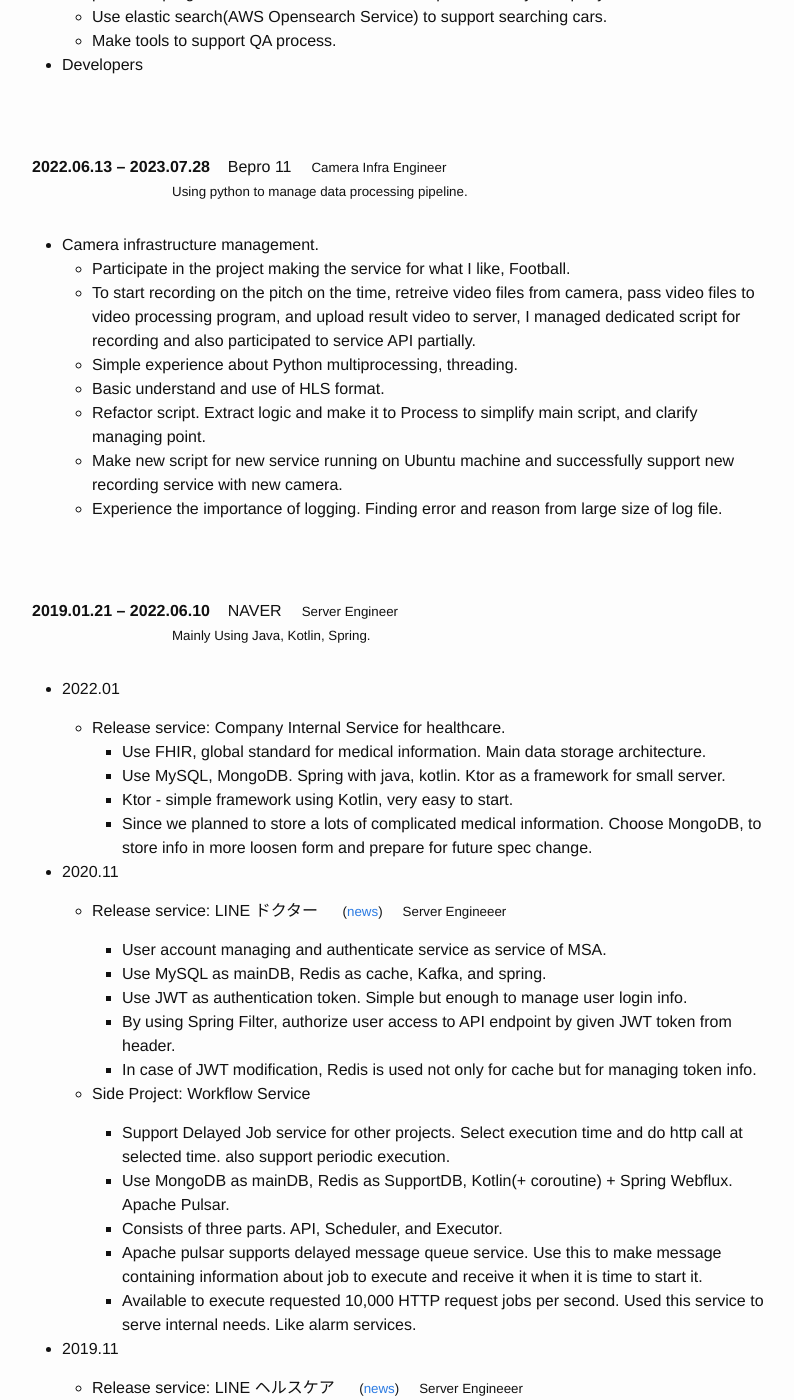
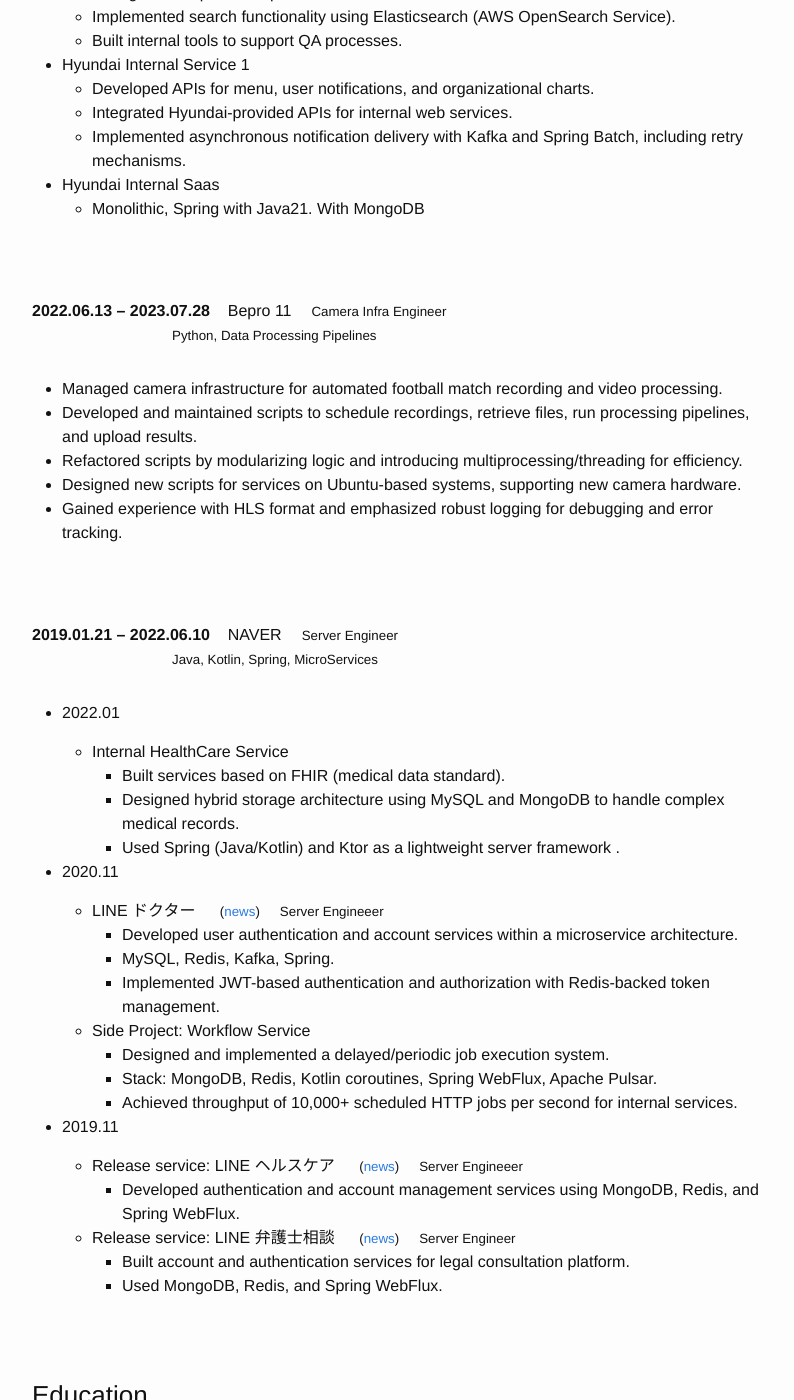
Before and after one commit to jaeyounglee978/jaeyounglee978.github.io, a Jekyll site: the page built from index.md, in a window 1280 px wide and 1400 px high, scrolled down 425 px. Shown: the whole window, without its empty margins (238-1032 px from the left). Built offline with Jekyll 4.4.1, drawn with Linux system fonts in a browser that asks for light colours; some of the changed text lies outside the part shown.

Commit message:
Update index.md

```diff
--- a/index.md
+++ b/index.md
@@ -31,73 +31,69 @@ title: "Jaeyoung Lee CV"
 2022.08.07 &ndash;
 
 : Ignite<small>Backend dev</small>\\
-<small>Using Java, Kotlin, Spring.</small>
+<small>Java, Kotlin, Spring.</small>
 
 - [KIA CPO service][kiaCpo]
-  - Developing and maintaining User side service and data flow of user request.
-  - Call external API to get expected price of user's car, and manage user request's status following purchase progress untill the car is decided to be purchased by Company.
-  - Use elastic search(AWS Opensearch Service) to support searching cars.
-  - Make tools to support QA process.
-- Developers
+  - Developed and maintained user-facing services and request data flows.
+  - Integrated external APIs to provide estimated car prices and managed request status throughout the purchase process.
+  - Implemented search functionality using Elasticsearch (AWS OpenSearch Service).
+  - Built internal tools to support QA processes.
+
+- Hyundai Internal Service 1
+  - Developed APIs for menu, user notifications, and organizational charts.
+  - Integrated Hyundai-provided APIs for internal web services.
+  - Implemented asynchronous notification delivery with Kafka and Spring Batch, including retry mechanisms.
+
+- Hyundai Internal Saas
+  - Monolithic, Spring with Java21. With MongoDB
 
 <br><br>
 
 2022.06.13 &ndash; 2023.07.28 &nbsp;&nbsp;&nbsp;
 
 : Bepro 11<small>Camera Infra Engineer</small>\\
-<small>Using python to manage data processing pipeline.</small>
+<small>Python, Data Processing Pipelines</small>
 
-- Camera infrastructure management.
-  - Participate in the project making the service for what I like, Football.
-  - To start recording on the pitch on the time, retreive video files from camera, pass video files to video processing program, and upload result video to server, I managed dedicated script for recording and also participated to service API partially.
-  - Simple experience about Python multiprocessing, threading.
-  - Basic understand and use of HLS format.
-  - Refactor script. Extract logic and make it to Process to simplify main script, and clarify managing point.
-  - Make new script for new service running on Ubuntu machine and successfully support new recording service with new camera.
-  - Experience the importance of logging. Finding error and reason from large size of log file.
+- Managed camera infrastructure for automated football match recording and video processing.
+- Developed and maintained scripts to schedule recordings, retrieve files, run processing pipelines, and upload results.
+- Refactored scripts by modularizing logic and introducing multiprocessing/threading for efficiency.
+- Designed new scripts for services on Ubuntu-based systems, supporting new camera hardware.
+- Gained experience with HLS format and emphasized robust logging for debugging and error tracking.
 
 <br><br>
 
 2019.01.21 &ndash; 2022.06.10 &nbsp;&nbsp;&nbsp;
 
 : NAVER<small>Server Engineer</small>\\
-<small>Mainly Using Java, Kotlin, Spring.</small>
+<small>Java, Kotlin, Spring, MicroServices</small>
 
 - 2022.01
 
-  - Release service: Company Internal Service for healthcare.
-    - Use FHIR, global standard for medical information. Main data storage architecture.
-    - Use MySQL, MongoDB. Spring with java, kotlin. Ktor as a framework for small server.
-    - Ktor - simple framework using Kotlin, very easy to start.
-    - Since we planned to store a lots of complicated medical information. Choose MongoDB, to store info in more loosen form and prepare for future spec change.
+  - Internal HealthCare Service
+    - Built services based on FHIR (medical data standard).
+    - Designed hybrid storage architecture using MySQL and MongoDB to handle complex medical records.
+    - Used Spring (Java/Kotlin) and Ktor as a lightweight server framework  .
 
 - 2020.11
 
-  - Release service: LINE ドクター <small>([news][lindDoctorNews])</small><small>Server Engineeer</small>
-
-    - User account managing and authenticate service as service of MSA.
-    - Use MySQL as mainDB, Redis as cache, Kafka, and spring.
-    - Use JWT as authentication token. Simple but enough to manage user login info.
-    - By using Spring Filter, authorize user access to API endpoint by given JWT token from header.
-    - In case of JWT modification, Redis is used not only for cache but for managing token info.
+  - LINE ドクター <small>([news][lindDoctorNews])</small><small>Server Engineeer</small>
+    - Developed user authentication and account services within a microservice architecture.
+    - MySQL, Redis, Kafka, Spring.
+    - Implemented JWT-based authentication and authorization with Redis-backed token management.
 
   - Side Project: Workflow Service
-    - Support Delayed Job service for other projects. Select execution time and do http call at selected time. also support periodic execution.
-    - Use MongoDB as mainDB, Redis as SupportDB, Kotlin(+ coroutine) + Spring Webflux. Apache Pulsar.
-    - Consists of three parts. API, Scheduler, and Executor.
-    - Apache pulsar supports delayed message queue service. Use this to make message containing information about job to execute and receive it when it is time to start it.
-    - Available to execute requested 10,000 HTTP request jobs per second. Used this service to serve internal needs. Like alarm services.
+    - Designed and implemented a delayed/periodic job execution system.
+    - Stack: MongoDB, Redis, Kotlin coroutines, Spring WebFlux, Apache Pulsar.
+    - Achieved throughput of 10,000+ scheduled HTTP jobs per second for internal services.
 
 - 2019.11
 
   - Release service: LINE ヘルスケア <small>([news][lineHealthCareNews])</small><small>Server Engineeer</small>
-
-    - User account managing and authenticate service as service of MSA.
-    - Use MongoDB as mainDB, Redis as cache, and spring webflux
+    - Developed authentication and account management services using MongoDB, Redis, and Spring WebFlux.
 
   - Release service: LINE 弁護士相談 <small>([news][lineLaywerConsultNews])</small><small>Server Engineer </small>
-    - User account managing and authenticate service as service of MSA.
-    - Use MongoDB as mainDB, Redis as cache, and spring webflux
+    - Built account and authentication services for legal consultation platform.
+    - Used MongoDB, Redis, and Spring WebFlux.
 
 <br><br>
 
@@ -132,11 +128,12 @@ Japanese
 ### Personal Project
 
 2022
-: [AIRSIX Webpage][airsix-webpage]
-<small>Sideproject to make website serving IPSC/USPSA based match result.</small>
-<small>Vue 3 for Frontend, Flask for Backend, and MongoDB for database</small>
-<small>Using github action, build docker images and upload them to github registry.</small>
-<small>Run 4 docker images on single AWS EC2 instance with docker compose.</small>
+: [AIRSIX Webpage][airsix-webpage](Currently not on service)
+<small>Sideproject to make website serving Competitve Shooting match result.</small>
+<small>Started with Vue 3 for Frontend, Flask for Backend, and MongoDB for database.</small>
+<small>Rebuilt with Vue 3 for Frontend, Spring MVC for Backend, and AWS RDS for database.</small>
+<small>Using github action, automatically build docker images and upload these to github registry.</small>
+<small>Run 4 -> 3 docker images on single AWS EC2 instance with docker compose.</small>
 
 2018
 
```
